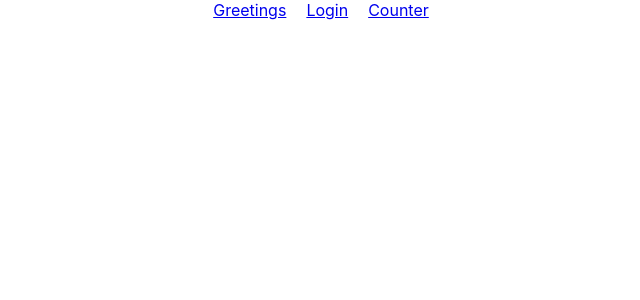
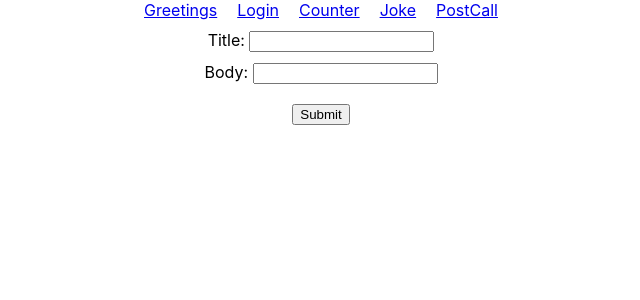
Before and after one commit to susmitha0802/react-exercise, a React (Create React App) app: page /postCall in a window 1280 px wide. Shown: the top 300 px of the page, without its empty margins (319-959 px from the left). Built offline with nearby package versions, Linux system fonts and the light colour scheme.

Commit message:
React Query Completed

```diff
--- a/package.json
+++ b/package.json
@@ -6,8 +6,10 @@
     "@testing-library/jest-dom": "^5.17.0",
     "@testing-library/react": "^13.4.0",
     "@testing-library/user-event": "^13.5.0",
+    "axios": "^1.5.1",
     "react": "^18.2.0",
     "react-dom": "^18.2.0",
+    "react-query": "^3.39.3",
     "react-router-dom": "^6.16.0",
     "react-scripts": "5.0.1",
     "web-vitals": "^2.1.4"
--- a/src/App.css
+++ b/src/App.css
@@ -7,6 +7,9 @@
   pointer-events: none;
 }
 
+.style-margin {
+  margin: 10px;
+}
 @media (prefers-reduced-motion: no-preference) {
   .App-logo {
     animation: App-logo-spin infinite 20s linear;
--- a/src/App.js
+++ b/src/App.js
@@ -1,19 +1,29 @@
 import { Routes, Route } from 'react-router-dom';
+import { QueryClientProvider, QueryClient } from 'react-query';
+import {ReactQueryDevtools} from 'react-query/devtools';
 import Greetings from './Components/Greetings';
 import Parent from './Components/Parent';
 import Counter from './Components/Counter';
 import { NavBar } from './Components/NavBar';
+import { Joke } from './Components/Joke';
+import { PostCall } from './Components/PostCall';
 import './App.css';
 function App() {
+  const queryClient = new QueryClient();
   return (
+    <QueryClientProvider client={queryClient}>
       <div className="App">
           <NavBar />
           <Routes>
-        <Route path="/home/:username" element={<Greetings/>}/>
+            <Route path="/home/:username" element={ <Greetings/> }/>
             <Route path="/login" element={ <Parent/> }/>
             <Route path="/counter" element={ <Counter/> }/>
+            <Route path='/joke' element={ <Joke/> }/>
+            <Route path='/postCall' element={ <PostCall/> }/>
           </Routes>
       </div>
+      <ReactQueryDevtools initialIsOpen={false}/>
+    </QueryClientProvider>
   );
 }
 
--- a/src/Components/Counter.js
+++ b/src/Components/Counter.js
@@ -1,4 +1,5 @@
 import { useState } from "react";
+import '../App.css';
 
 export default function Counter({defaultValue=0}) {
     const [value, setValue] = useState(defaultValue);
@@ -15,7 +16,7 @@ export default function Counter({defaultValue=0}) {
 function Button({value=5, onClick}) {
     return(
         <>
-            <button style={{margin:10}} onClick={onClick}>{value}</button>
+            <button className="style-margin" onClick={onClick}>{value}</button>
         </>
     );
 }
--- /dev/null
+++ b/src/Components/Joke.js
@@ -0,0 +1,24 @@
+import { useQuery} from 'react-query';
+import axios from 'axios';
+export const Joke = () => {
+
+    const {isLoading, data, isError, error} = useQuery("random-joke", () => {
+        return axios.get("https://official-joke-api.appspot.com/random_joke");
+    });
+
+    if(isLoading) {
+        return <h2>Loading...</h2>
+    }
+
+    if(isError) {
+        return <h2>{error}</h2>
+    }
+
+    return (
+        <div key={data?.data.id}>
+         <h1>{data?.data.setup}</h1>
+
+         <h2>{data?.data.punchline}</h2>
+        </div>
+    );
+}
--- a/src/Components/NavBar.js
+++ b/src/Components/NavBar.js
@@ -2,9 +2,11 @@ import { NavLink } from "react-router-dom";
 export const NavBar = () => {
   return (
     <div>
-        <NavLink to="/home/:username" style={{margin:10}}>Greetings</NavLink>
-        <NavLink to="/login" style={{margin:10}}>Login</NavLink>
-        <NavLink to="/counter" style={{margin:10}}>Counter</NavLink>
+        <NavLink to="/home/:username" className="style-margin">Greetings</NavLink>
+        <NavLink to="/login" className="style-margin">Login</NavLink>
+        <NavLink to="/counter" className="style-margin">Counter</NavLink>
+        <NavLink to="/joke" className="style-margin">Joke</NavLink>
+        <NavLink to="/postCall" className="style-margin">PostCall</NavLink>
     </div>
   )
 }
--- /dev/null
+++ b/src/Components/PostCall.js
@@ -0,0 +1,40 @@
+import { useMutation } from "react-query";
+import axios from "axios";
+import '../App.css';
+
+export const PostCall = () => {
+
+    const mutation = useMutation((postData) => axios.post('https://jsonplaceholder.typicode.com/posts', postData));
+
+    function handleSubmit(e) {
+        e.preventDefault();
+        const formData = new FormData(e.target);
+        const postData = {};
+        for(const key in formData) {
+            postData[`${key}`] = formData[`${key}`];
+        }
+
+        mutation.mutate(postData);
+    }
+
+    return (
+        <>
+            <form onSubmit={handleSubmit}>
+                <div className="style-margin">
+                    <label> Title: {" "}
+                        <input type="text" name="title"/>
+                    </label>
+                </div>
+                <div className="style-margin">
+                    <label> Body: {" "}
+                        <input type="textarea" name="body"/>
+                    </label>
+                </div>
+                <button type="submit" className="style-margin">Submit</button>
+            </form>
+            {mutation.isLoading && <p>Submitting...</p>}
+            {mutation.isSuccess && <p>Posted successfully</p>}
+            {mutation.isError && <p>Error</p>}
+        </>
+    );
+}
--- a/src/Components/Switch.js
+++ b/src/Components/Switch.js
@@ -1,11 +1,12 @@
 import { useContext } from 'react';
 import SwitchContext from './SwitchContext';
+import '../App.css';
 
 export default function Switch() {
     const {switchOn, handleSwitch} = useContext(SwitchContext);
     return (
         <>
-            <button style={{marginBottom:10}} onClick={handleSwitch}>{switchOn ? "Hide User Name" : "Show User Name"}</button>
+            <button className="style-margin" onClick={handleSwitch}>{switchOn ? "Hide User Name" : "Show User Name"}</button>
         </>
     );
 }
```
Also changed, not shown: src/Components/Form.js (indentation only), 1 other file (tests, documents, lock files or other folders). Lines whose indentation alone changed are shown as unchanged.
